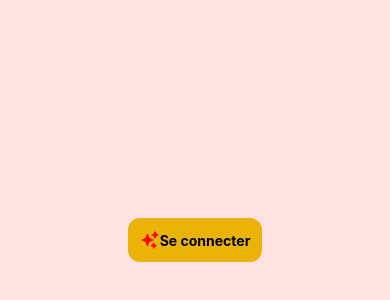
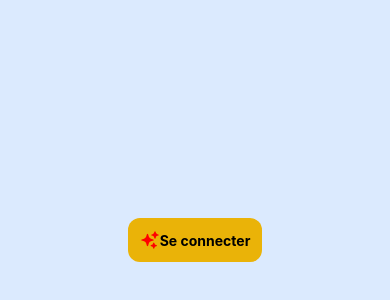
Before and after one commit to The-Boat-Project-App/the-boat-project-app, a React Native app in the folder mobile/: screen /Login in a window 390 px wide. Shown: the part 182-482 px from the top of the page. Built offline with nearby package versions, Linux system fonts and the light colour scheme.

Commit message:
add blue background to LoginScreen

```diff
--- a/mobile/screens/LoginScreen/LoginScreen.tsx
+++ b/mobile/screens/LoginScreen/LoginScreen.tsx
@@ -8,7 +8,7 @@ const LoginScreen: React.FunctionComponent<LoginScreenProps> = ({}) => {
   const navigation = useNavigation()
   const goHome = () => navigation.navigate('BottomTabs')
   return (
-    <View className='flex-1 items-center justify-center bg-red-100'>
+    <View className='flex-1 items-center justify-center bg-blue-100'>
       <CustomButton buttonTitle='Se connecter' onPress={goHome} />
     </View>
   )
```
